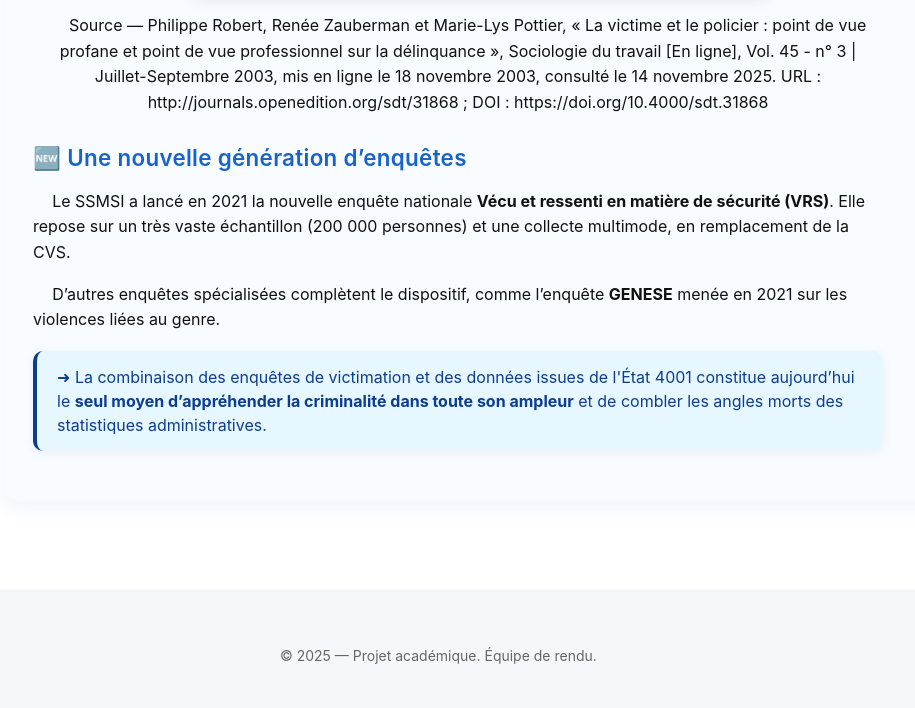
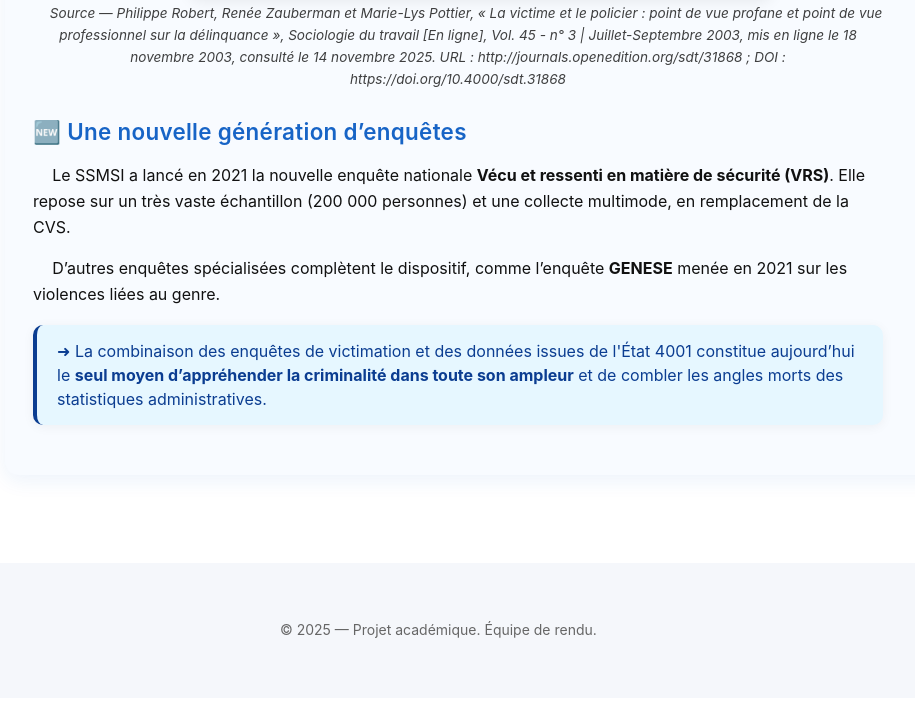
Before and after one commit to lucas45000/etat-4001-analyse, a plain HTML site: page depasse.html in a window 1280 px wide. Shown: the part 1395-2103 px from the top of the page, without its empty margins (159-1074 px from the left). Drawn offline with Linux system fonts and the light colour scheme.

Commit message:
Update style.css

```diff
--- a/style.css
+++ b/style.css
@@ -391,3 +391,11 @@ p {
   background-color: #457b9d;
   transform: scale(1.05);
 }
+
+.image-source {
+  font-size: 0.85rem;
+  font-style: italic;
+  text-align: center;
+  margin-top: 6px;
+  opacity: 0.8;
+}
```
